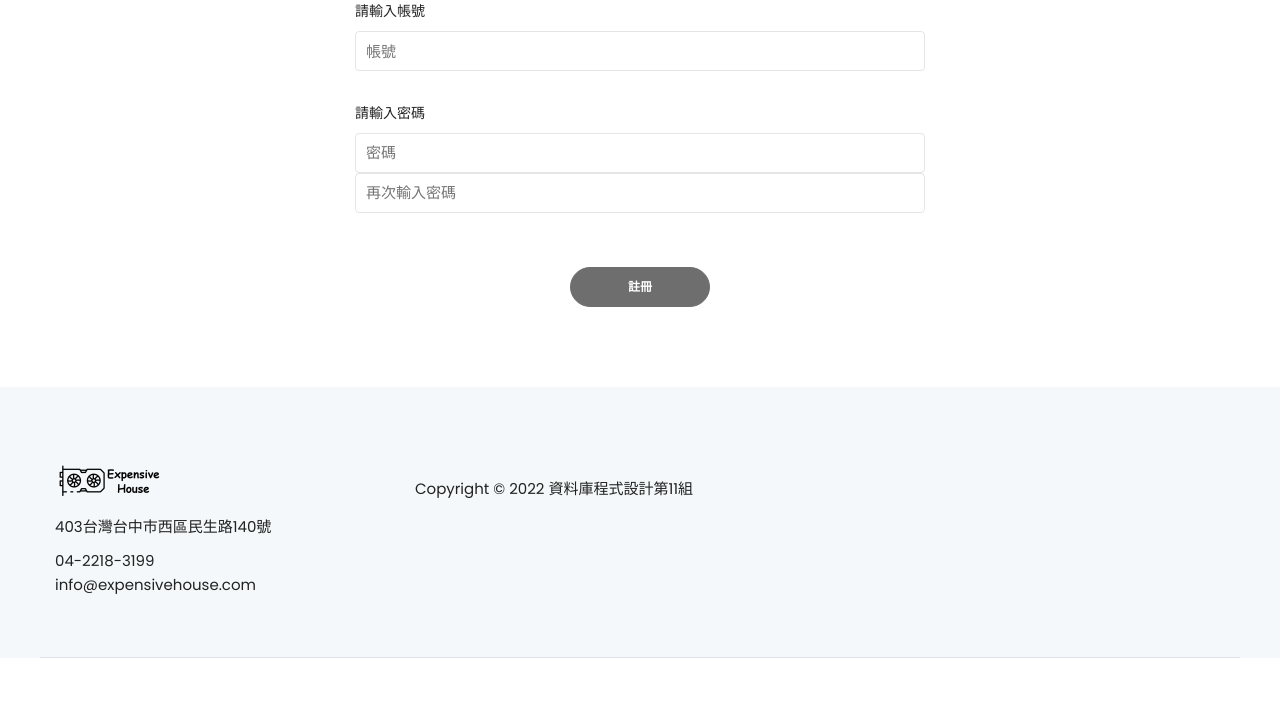
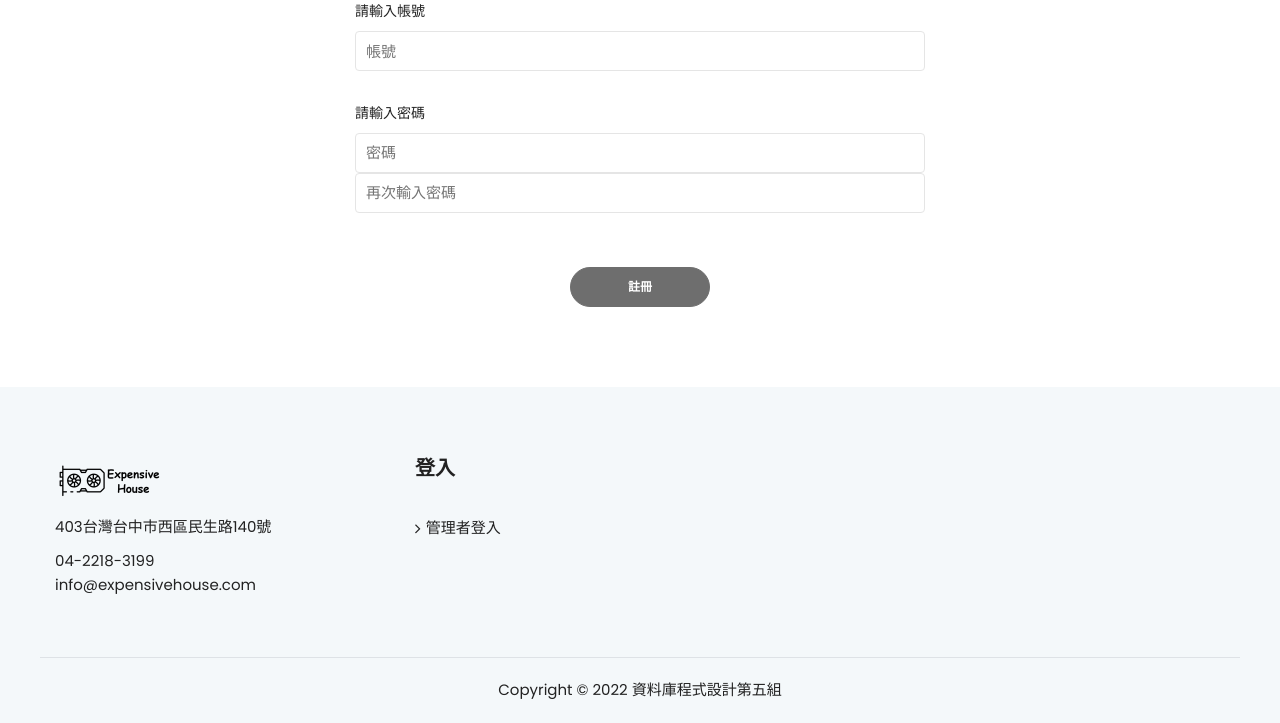
Before and after one commit to Kai5088/shopping-site, a PHP site: page /login-register.php in a window 1280 px wide. Shown: the part 946-1669 px from the top of the page. Before the commit the page ends 1604 px from the top, so only its background shows below. Run offline with PHP 8.4, Linux system fonts and the light colour scheme; some libraries are stand-ins or nearby versions.

Commit message:
add a 管理者登入 link in footer

```diff
--- a/website/login-register.php
+++ b/website/login-register.php
@@ -341,10 +341,45 @@ if (isset($_POST['login_account']) && isset($_POST['login_pw'])) {
                             </div>
                         </div>
                     </div>
-                    <div class="row-3 ptb--20">
-                        <div class="col-12 text-center">
-                            <p class="copyright-text">Copyright &copy; 2022 資料庫程式設計第11組<a target="_blank" href="https://ecsb.ntcu.edu.tw/newweb/index.htm"></a></p>
+                    <div class="col footer-column-5 mb-sm--33">
+                        <div class="footer-widget">
+                            <h3 class="widget-title mb--35 mb-sm--15">登入</h3>
+                            <ul class="footer-menu">
+                                <li>
+                                    <a href="back_Manage/login.php">
+                                        <i class="fa fa-angle-right"></i>
+                                        <span>管理者登入</span>
+                                    </a>
+                                </li>
+                            </ul>
                         </div>
+                    </div>
+                </div>
+                <div class="row ptb--20">
+                    <div class="col-12 text-center">
+                        <p class="copyright-text">Copyright &copy; 2022 資料庫程式設計第五組<a target="_blank" href="https://ecsb.ntcu.edu.tw/newweb/index.htm"></a></p>
+                        <!--<div class="social space-10">
+                            <a href="#" target="_blank" rel="noopener noreferrer"
+                                class="social__link">
+                                <i class="fa fa-facebook"></i>
+                                <span class="sr-only">Facebook</span>
+                            </a>
+                            <a href="#" target="_blank" rel="noopener noreferrer"
+                                class="social__link">
+                                <i class="fa fa-twitter"></i>
+                                <span class="sr-only">Twitter</span>
+                            </a>
+                            <a href="#" target="_blank" rel="noopener noreferrer"
+                                class="social__link">
+                                <i class="fa fa-linkedin"></i>
+                                <span class="sr-only">Linkedin</span>
+                            </a>
+                            <a href="#" target="_blank" rel="noopener noreferrer"
+                                class="social__link">
+                                <i class="fa fa-instagram"></i>
+                                <span class="sr-only">Instagram</span>
+                            </a>
+                        </div>-->
                     </div>
                 </div>
             </div>
```
